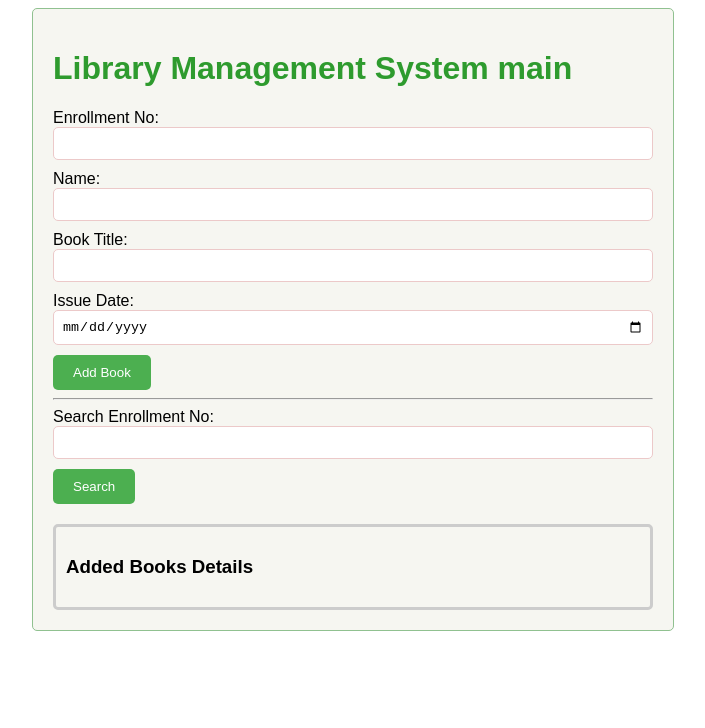
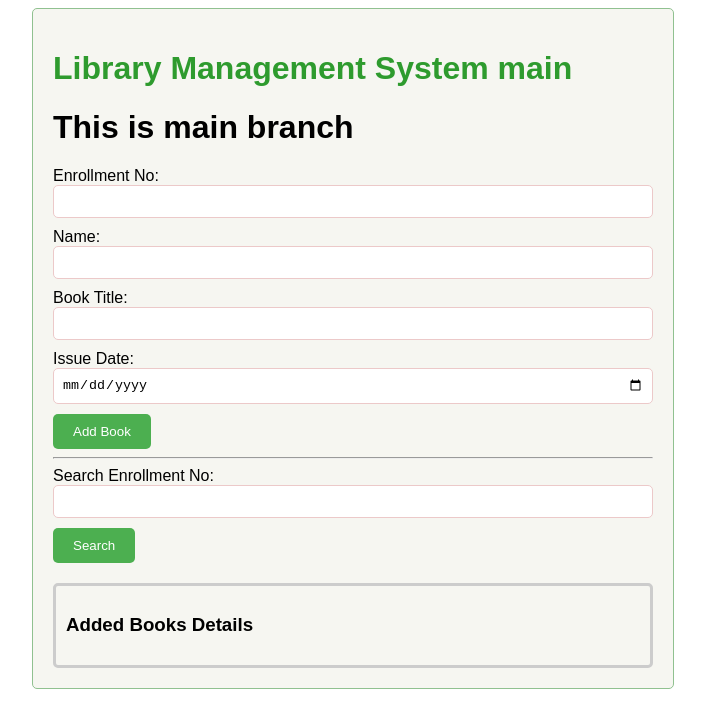
Before and after one commit to snehakumari8801/library_managment_system, a plain HTML site: page index.html in a window 1280 px wide. Shown: the whole page, without its empty margins (287-992 px from the left). Drawn offline with Linux system fonts and the light colour scheme.

Commit message:
add head

```diff
--- a/index.html
+++ b/index.html
@@ -10,6 +10,7 @@
   <body>
     <div class="container">
       <h1 style="color: rgb(46, 155, 46);">Library Management System main</h1>
+      <h1>This is main branch</h1>
       <label for="enrollment">Enrollment No:</label>
       <input type="text" id="enrollment" />
       <label for="name">Name:</label>
```
